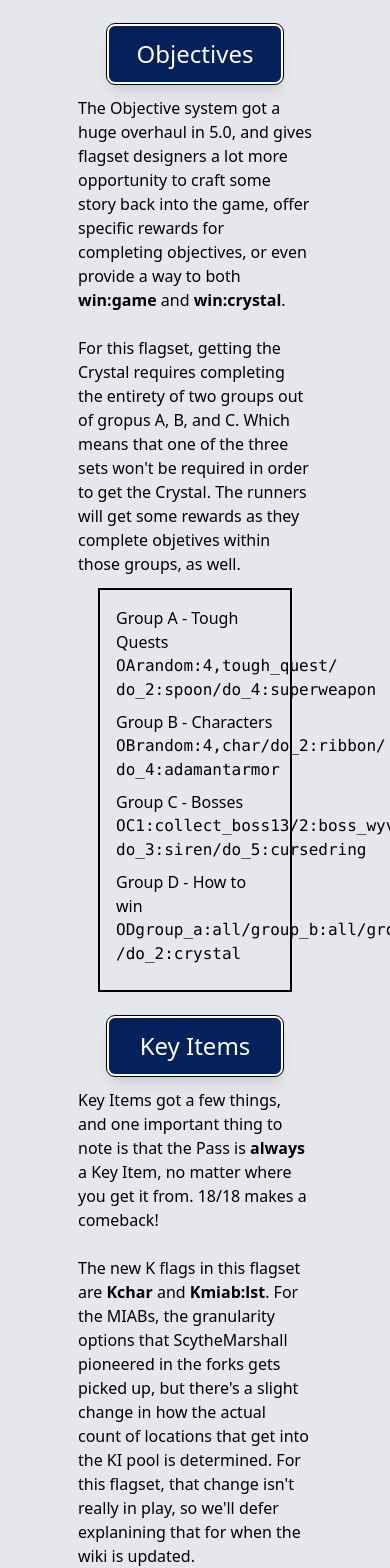
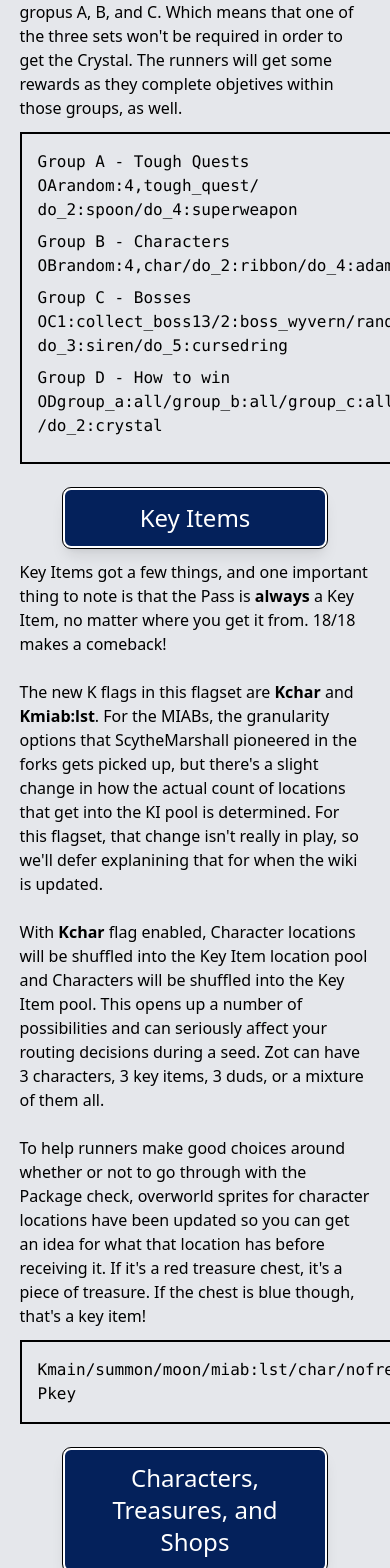
Before and after one commit to Antidale/ffiv_fe_boss_stats, a React (Vite) app: page /Showcase in a window 390 px wide. Shown: the part 1160-2728 px from the top of the page. Built offline with nearby package versions, Linux system fonts and the light colour scheme; a web font is replaced by a local one.

Commit message:
better fitting for borders around interior content

```diff
--- a/src/ShowcasePage/ShowcasePage.jsx
+++ b/src/ShowcasePage/ShowcasePage.jsx
@@ -2,7 +2,7 @@ import { useTitle } from '../Effects/SetTitle';
 
 const Showcase = () => {
     return (
-        <article className='mx-auto max-w-6/10 pb-10'>
+        <article className='mx-auto max-w-9/10 md:max-w-6/10 pb-10'>
             <h1 className='text-4xl text-center p-3 bg-darkblue text-white border-white rounded-lg border-2 max-w-7/8 mx-auto my-3 outline outline-black shadow-lg'>
                 The Flags
             </h1>
@@ -11,7 +11,7 @@ const Showcase = () => {
             </p>
             <br />
             <p className='mb-3'>Here's the whole flagset:</p>
-            <div className='border-black border-2 p-2 mx-5 font-mono flex-auto'>
+            <div className='border-black border-2 p-2 md:mx-5 font-mono flex-auto min-w-fit'>
                 <p className='p-2'>
                     <b>OA</b>random:4,tough_quest/do_2:spoon<wbr />/do_4:superweapon <b>OB</b>random:4,char<wbr />/do_2:ribbon/do_4:adamantarmor <b>OC</b>1:collect_boss13/2:boss_wyvern/random:3,boss<wbr />/do_3:siren/do_5:cursedring <b>OD</b>group_a:all/group_b:all/group_c:all<wbr />/do_2:crystal Kmain/summon/moon/miab:lst/char/nofree Pkey Cstandard/nofree/nogiant/distinct:8/start:any<wbr />/j:abilities/nekkie/nodupes/hero <nobr>Tpro/playable</nobr> <nobr>Sstandard/playable/no:sirens</nobr> <nobr>Bchaos/risky/alt:gauntlet<wbr />/chaosburn</nobr> Etoggle Xobjbonus:5 Gwarp/life/sylph/backrow Qfastrom/msgspeedfix <nobr>-kit:better</nobr> <nobr>-kit2:green</nobr> <nobr>-noadamants</nobr> <nobr>-nocursed</nobr> <nobr>-smith:alt,playable</nobr>
                 </p>
@@ -26,7 +26,7 @@ const Showcase = () => {
                 <br />
                 For this flagset, getting the Crystal requires completing the entirety of two groups out of gropus A, B, and C. Which means that one of the three sets won't be required in order to get the Crystal. The runners will get some rewards as they complete objetives within those groups, as well.
             </p>
-            <div className='border-black border-2 p-2 mx-5 flex-auto'>
+            <div className='border-black border-2 p-2 md:mx-5 font-mono flex-auto min-w-fit'>
                 <div className='p-2'>
                     <p>Group A - Tough Quests</p>
                     <p className='font-mono pb-2'>
@@ -64,7 +64,7 @@ const Showcase = () => {
                 <br />
                 To help runners make good choices around whether or not to go through with the Package check, overworld sprites for character locations have been updated so you can get an idea for what that location has before receiving it. If it's a red treasure chest, it's a piece of treasure. If the chest is blue though, that's a key item!
             </p>
-            <div className='border-black border-2 p-2 mx-5 flex-auto'>
+            <div className='border-black border-2 p-2 md:mx-5 font-mono flex-auto min-w-fit'>
                 <p className='p-2 font-mono'>
                     Kmain/summon/moon/miab:lst/char/nofree Pkey
                 </p>
@@ -78,7 +78,7 @@ const Showcase = () => {
                 <br />
                 5.0 does pick up the <b>playable</b> flag from the forks, but has a slightly different implementation. Here, things Edge can Dart <i>are</i> included in the Treasure and Shops pools, and summon orbs only appear if Rydia is in the seed.
             </p>
-            <div className='border-black border-2 p-2 mx-5 flex-auto'>
+            <div className='border-black border-2 p-2 md:mx-5 font-mono flex-auto min-w-fit'>
                 <p className='p-2 font-mono'>
                     Cstandard/<wbr />nofree/<wbr />nogiant/<wbr />distinct:8/<wbr />start:any/<wbr />j:abilities/<wbr />nekkie/<wbr />nodupes/<wbr />hero <nobr>Tpro/playable</nobr> <nobr>Sstandard/playable/no:sirens</nobr>
                 </p>
@@ -95,7 +95,7 @@ const Showcase = () => {
                 <b>-smith:playable</b> gives the same "A character in the seed can use it" treatment to what Kokkol forges. <b>Xobjbonus:5</b> will give the runners an extra 5% XP for each objective they complete. And you might notice that the Objective rewards include an Adamant amor and a Cursed ring, but here those items are not allowed. Objective rewards can include things that are otherwise not available, which includes a character that's otherwise not allowed in the seed.
 
             </p>
-            <div className='border-black border-2 p-2 mx-5 flex-auto'>
+            <div className='border-black border-2 p-2 md:mx-5 font-mono flex-auto min-w-fit'>
                 <p className='p-2 font-mono'>
                     Bchaos/risky/alt:gauntlet/chaosburn Etoggle Xobjbonus:5 Gwarp/life/sylph/backrow Qfastrom/msgspeedfix -kit:better -kit2:green -noadamants -nocursed -smith:alt,playable
                 </p>
```
